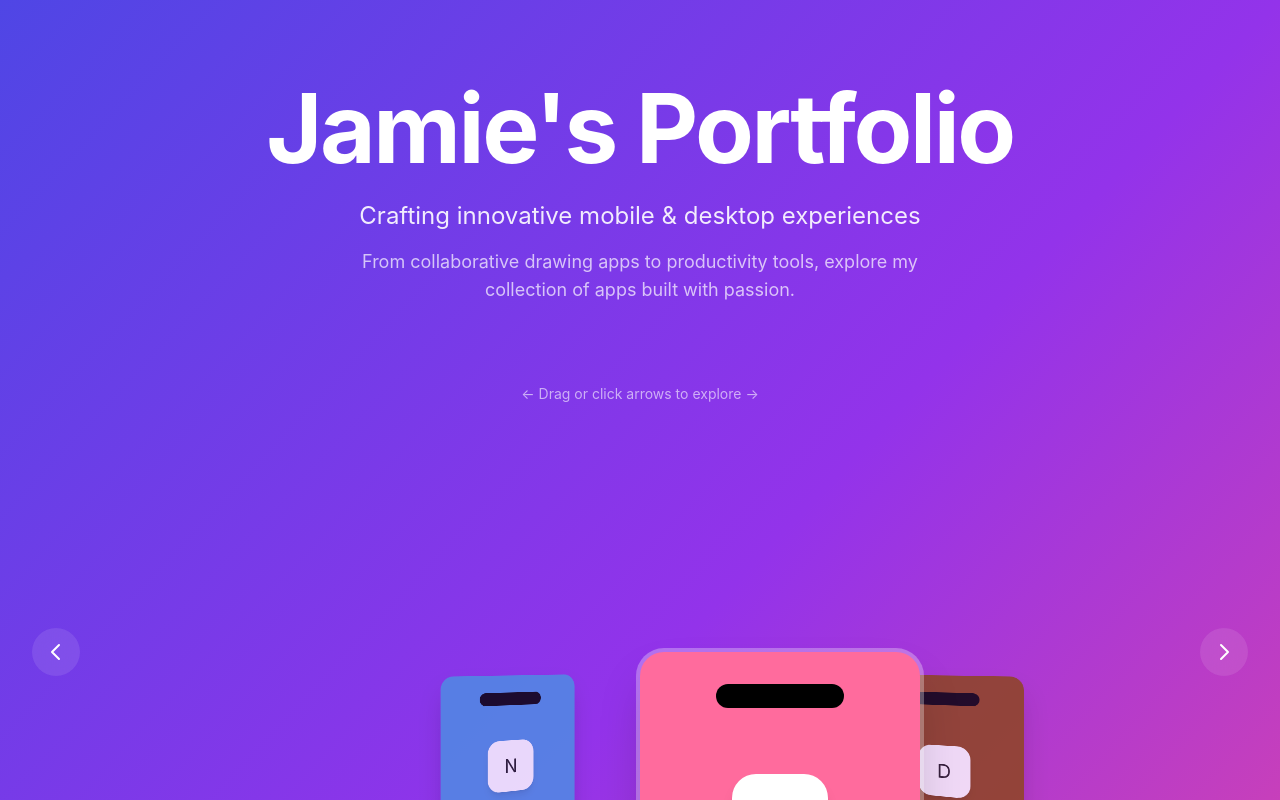
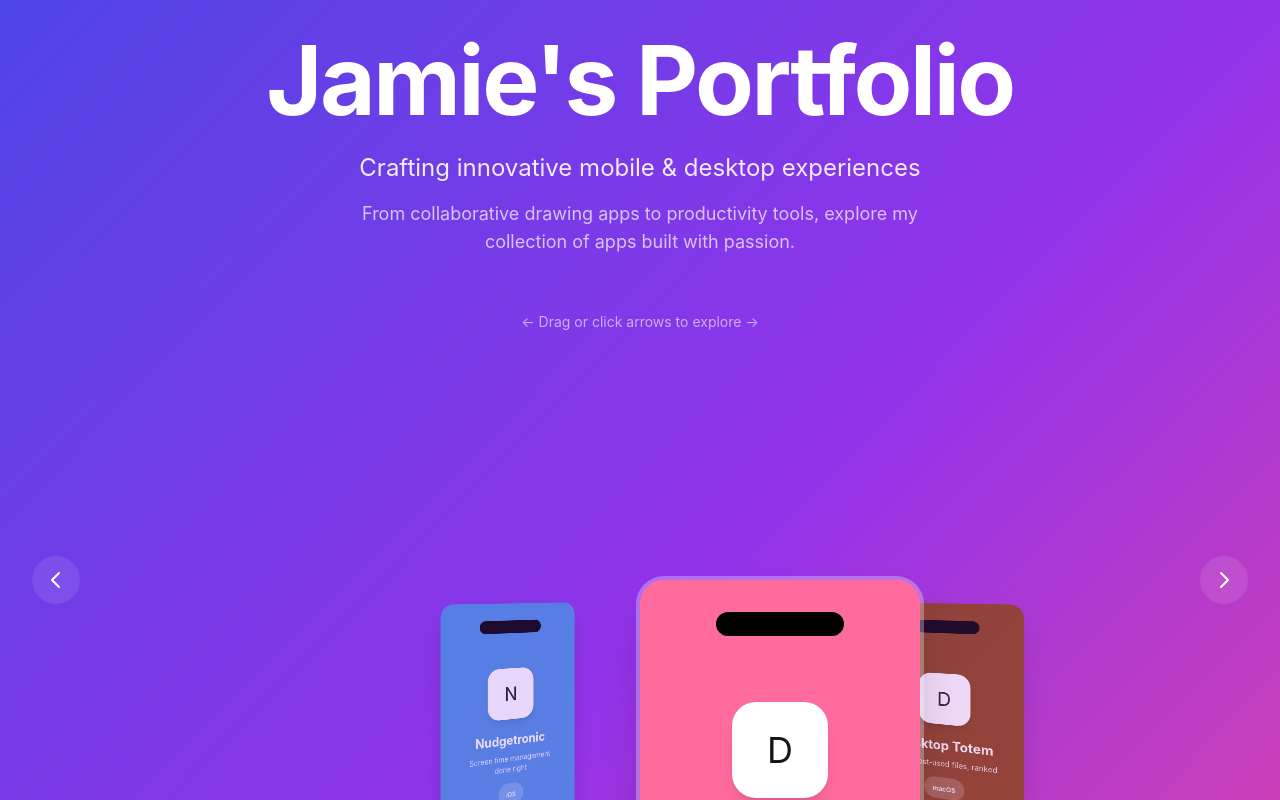
Before and after one commit to JamieNudge/jmclarenscripts, a Next.js app: page / in a window 1280 px wide. Shown: the top 800 px of the page. Built offline with nearby package versions, Linux system fonts and the light colour scheme.

Commit message:
Reduce spacing above carousel to center it better

```diff
--- a/app/page.tsx
+++ b/app/page.tsx
@@ -12,7 +12,7 @@ export default function Home() {
   return (
     <main className="min-h-screen bg-gradient-to-br from-indigo-600 via-purple-600 to-pink-500">
       {/* Hero section */}
-      <section className="relative z-10 pt-20 pb-12 px-4">
+      <section className="relative z-10 pt-8 pb-6 px-4">
         <div className="max-w-7xl mx-auto text-center">
           <h1 className="text-6xl md:text-8xl font-bold text-white mb-6 tracking-tight">
             Jamie&apos;s Portfolio
```
